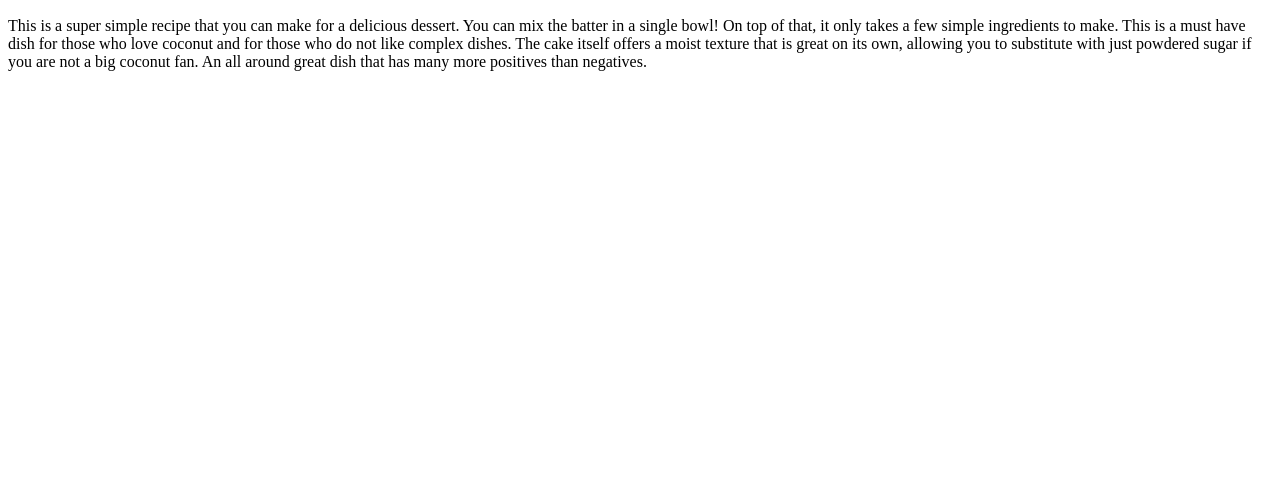
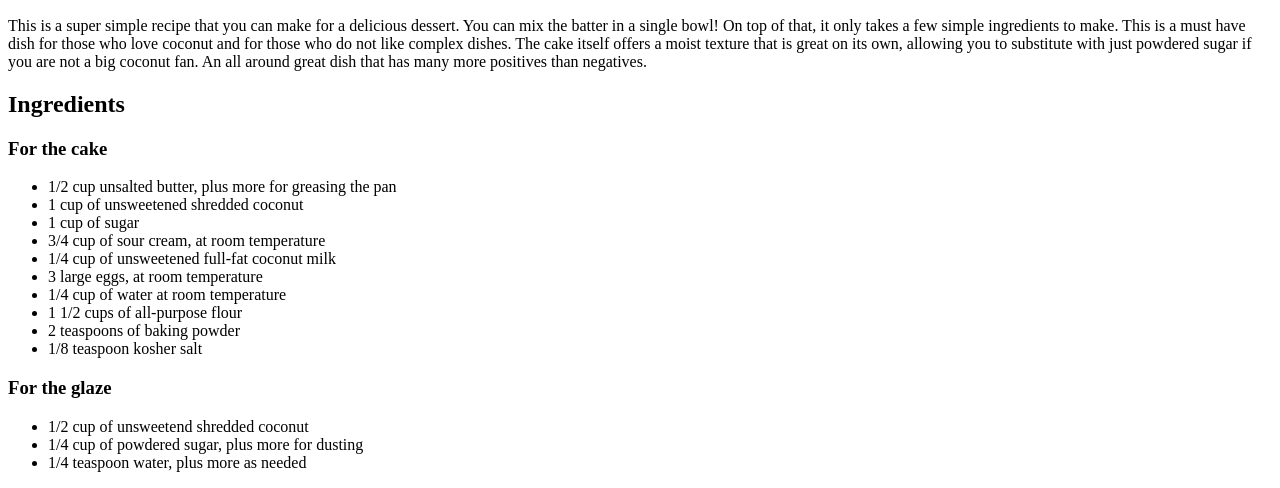
Before and after one commit to colbymorris98/odin-recipes, a plain HTML site: page recipes/coconut-cake.html in a window 1280 px wide. Shown: the part 434-922 px from the top of the page. Before the commit the page ends 800 px from the top, so only its background shows below. Drawn offline with Linux system fonts and the light colour scheme.

Commit message:
Add list of ingredients to show what is required for the recipe

```diff
--- a/recipes/coconut-cake.html
+++ b/recipes/coconut-cake.html
@@ -20,6 +20,28 @@
         coconut and for those who do not like complex dishes. The cake itself offers a moist texture that is great on
         its own, allowing you to substitute with just powdered sugar if you are not a big coconut fan. An all around
         great dish that has many more positives than negatives.</p>
+
+    <h2>Ingredients</h2>
+    <h3>For the cake</h3>
+    <ul>
+        <li>1/2 cup unsalted butter, plus more for greasing the pan</li>
+        <li>1 cup of unsweetened shredded coconut</li>
+        <li>1 cup of sugar</li>
+        <li>3/4 cup of sour cream, at room temperature</li>
+        <li>1/4 cup of unsweetened full-fat coconut milk</li>
+        <li>3 large eggs, at room temperature</li>
+        <li>1/4 cup of water at room temperature</li>
+        <li>1 1/2 cups of all-purpose flour</li>
+        <li>2 teaspoons of baking powder</li>
+        <li>1/8 teaspoon kosher salt</li>
+    </ul>
+
+    <h3>For the glaze</h3>
+    <ul>
+        <li>1/2 cup of unsweetend shredded coconut</li>
+        <li>1/4 cup of powdered sugar, plus more for dusting</li>
+        <li>1/4 teaspoon water, plus more as needed</li>
+    </ul>
 </body>
 
 </html>
```
